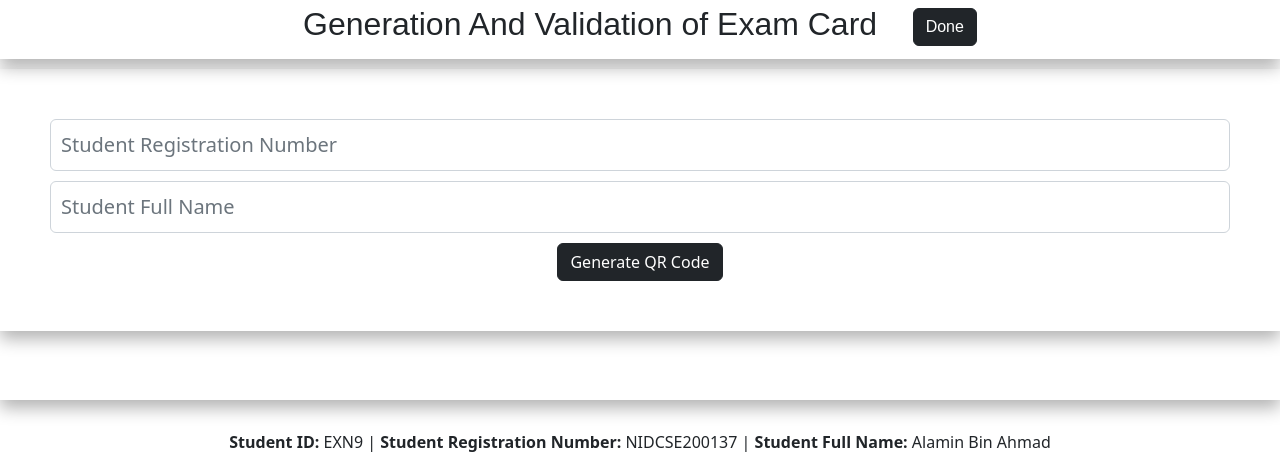
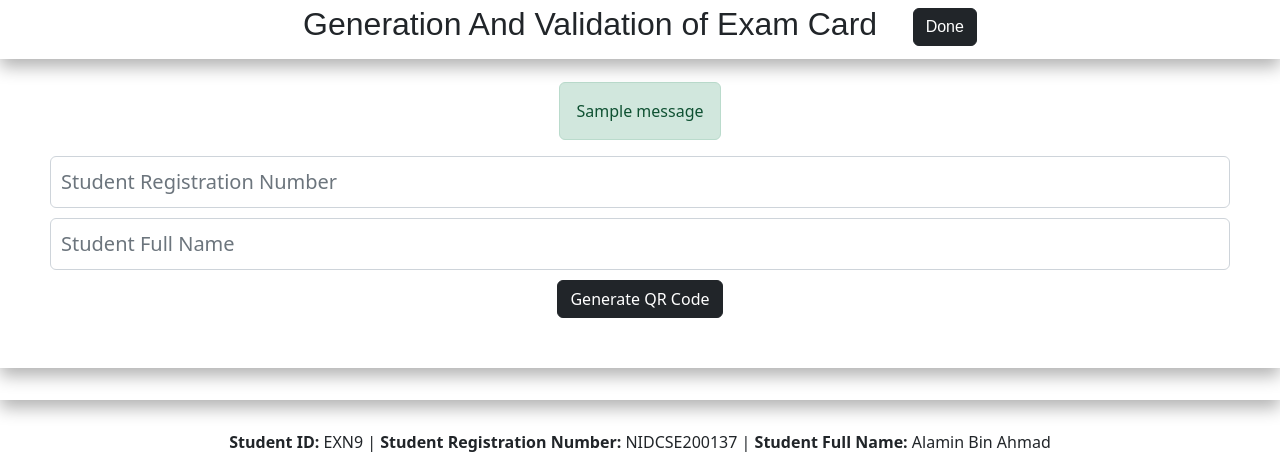
Before and after one commit to Bin02-Dv/exam_card_validator_with_qr_code, a Django app: page /generate in a window 1280 px wide. Shown: the top 455 px of the page. Run offline with Django 4.2, Linux system fonts and the light colour scheme; data comes from the database, SQL or seed files in the repository; both versions use the stored data as it was after the commit; one stand-in notice (Sample message) is shown; some libraries are stand-ins or nearby versions.

Commit message:
4th commit

```diff
--- a/ev/views.py
+++ b/ev/views.py
@@ -1,4 +1,5 @@
 from django.shortcuts import render
+from django.contrib import messages
 
 from django.shortcuts import render, redirect
 from django.core.files.base import ContentFile
@@ -29,6 +30,7 @@ def generate_qr_code(request):
         img.save(image_io, format='PNG')
         qr_code = QRCode.objects.create(exam=exam)
         qr_code.code_image.save(f'{exam_regis}_qr.png', image_io)
+        messages.success(request, f"QR Code for {exam_regis} has been generated successfully...")
     return render(request, 'generate_qr_code.html', {'exams': exams})
 
 
--- a/templates/generate_qr_code.html
+++ b/templates/generate_qr_code.html
@@ -22,6 +22,9 @@
     <main class="main-fixed">
         <form action="" method="post">
             {% csrf_token %}
+            {% for message in messages %}
+            <div class="alert alert-success">{{message}}</div>
+            {% endfor %}
             <div class="row">
                 <input type="text" name="stu-regis" class="form-control" id="" placeholder="Student Registration Number" required>
             </div>
```
Also changed, not shown: db.sqlite3, media/qr_codes/2023EH031_qr.png (added), media/qr_codes/N21CS099_qr.png (added).
